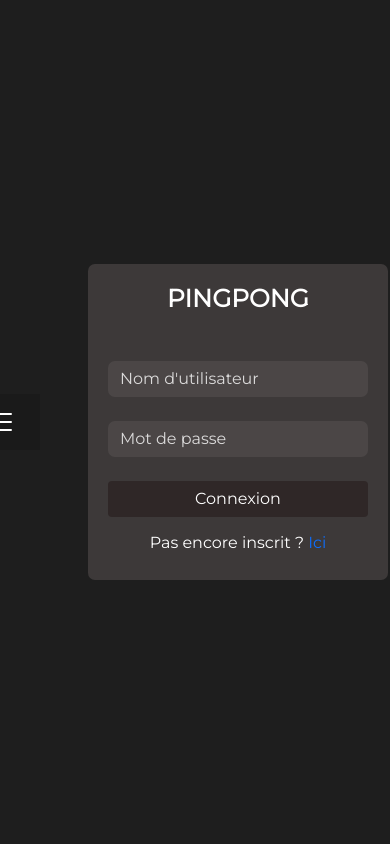
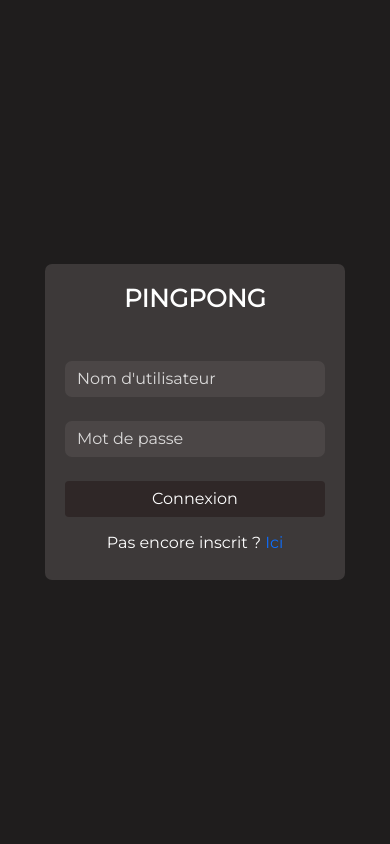
Before and after one commit to Ybellocq/Transcendence, a Django app: page / in a window 390 px wide. Run offline with Django 4.2, Linux system fonts and the light colour scheme; parts of the project's set-up code (start-up, migrations or seed data) failed here and were passed over; some libraries are stand-ins or nearby versions.

Commit message:
Make responsive register and login page, fix somes issues of routes script

```diff
--- a/app/static/css/styles.css
+++ b/app/static/css/styles.css
@@ -97,17 +97,6 @@ canvas {
 /* ########################################## */
 /* index.html ou appelez login.html plus tard*/
 /* ########################################## */
-
-body.login {
-    background-color: #1E1E1E !important;
-    height: 100vh;
-    display: flex;
-    justify-content: center;
-    align-items: center;
-    margin: 0;
-    padding: 0;
-    box-sizing: border-box;
-}
 
 .login-container {
     width: 300px;
@@ -341,3 +330,8 @@ body .navbar-login{
     background-color: #086138;
     color: white;
 }
+
+.dropdown-item .active {
+    font-weight: bold !important;
+    background-color: red;
+}
--- a/app/static/js/route.js
+++ b/app/static/js/route.js
@@ -53,6 +53,14 @@ function attachEventListeners() {
             link.setAttribute('data-click-event-attached', true);
         }
     });
+
+    // Hide navbar on index page and register page
+    const navbar = document.querySelector('.navbar');
+    if (location.pathname == '/' || location.pathname == '/register/' || location.pathname == '/logout/') {
+        navbar.style.display = 'none';
+    } else {
+        navbar.style.display = 'block';
+    }
 }
 
 document.addEventListener("DOMContentLoaded", function() {
--- a/app/templates/base/navbar.html
+++ b/app/templates/base/navbar.html
@@ -11,12 +11,12 @@
     <link href="https://cdn.jsdelivr.net/npm/bootstrap@5.0.2/dist/css/bootstrap.min.css" rel="stylesheet" integrity="sha384-EVSTQN3/azprG1Anm3QDgpJLIm9Nao0Yz1ztcQTwFspd3yD65VohhpuuCOmLASjC" crossorigin="anonymous">
     <script src="https://cdn.jsdelivr.net/npm/bootstrap@5.0.2/dist/js/bootstrap.bundle.min.js" integrity="sha384-MrcW6ZMFYlzcLA8Nl+NtUVF0sA7MsXsP1UyJoMp4YLEuNSfAP+JcXn/tWtIaxVXM" crossorigin="anonymous"></script>
     <script src="https://cdnjs.cloudflare.com/ajax/libs/Chart.js/2.4.0/Chart.min.js"></script>
-    <!--<script type="text/javascript" src="jscript/graph.js"></script>-->
-    <title> Transcendence</title>
+    <script type="text/javascript" src="jscript/graph.js"></script>
     <script src="{% static 'js/route.js' %}"></script>
     <script src="{% static 'js/ia.js' %}"></script>
     <script src="{% static 'js/pong.js' %}"> </script>
     <script src="{% static 'js/launchGame.js' %}"></script>
+    <title> Transcendence</title>
 </head>
 <body style="background-color: #1F1D1D;">
 <nav class="navbar navbar-expand-lg bg-custom">
@@ -71,5 +71,6 @@
     const csrfToken = "{{ csrf_token }}";
     const updateScoreUrl = "{% url 'update_score' %}";
     const updateLoseUrl = "{% url 'update_loss' %}";
+
 </script>
 </html>
--- a/app/templates/index.html
+++ b/app/templates/index.html
@@ -1,10 +1,10 @@
 {% extends 'base/navbar.html' %}
-{%block navbar%}
-{%endblock navbar%}
 {% load static %}
-{%block content%}
-    <body class="login">
-        <div class="login-container mx-5">
+{% block content %}
+
+
+<div class="container-fluid d-flex justify-content-center align-items-center vh-100">
+    <div class="login-container">
         <h1 class="text-white fs-2 fw-bold mb-4 text-center">PINGPONG</h1>
 
         <form method="POST" onsubmit="return validateForm()">
@@ -22,5 +22,5 @@
             <h6 class="text-center mt-3 text-white">Pas encore inscrit ? <a href="{% url 'register' %}" class="text-decoration-none">Ici</a></h6>
         </form>
     </div>
-    </body>
-{%endblock content%}
+</div>
+{% endblock content %}
--- a/app/templates/register.html
+++ b/app/templates/register.html
@@ -3,6 +3,7 @@
 {%endblock navbar%}
 {% load static %}
 {%block content%}
+<div class="container-fluid d-flex justify-content-center align-items-center vh-100">
     <div class="mx-10 register-container">
         <h1 class="text-white fs-2 fw-bold mb-4 text-center">Création de compte</h1>
         <form method="POST" onsubmit="return validateForm()">
@@ -26,4 +27,5 @@
             <div class="d-grid gap-2">
                 <button type="submit" class="btn btn-primary custom-btn custom-btn-width-register">Créer un compte</button>
     </div>
+</div>
 {%endblock content%}
```
Also changed, not shown: configuration/grafana/grafana.db. Lines whose indentation alone changed are shown as unchanged.
